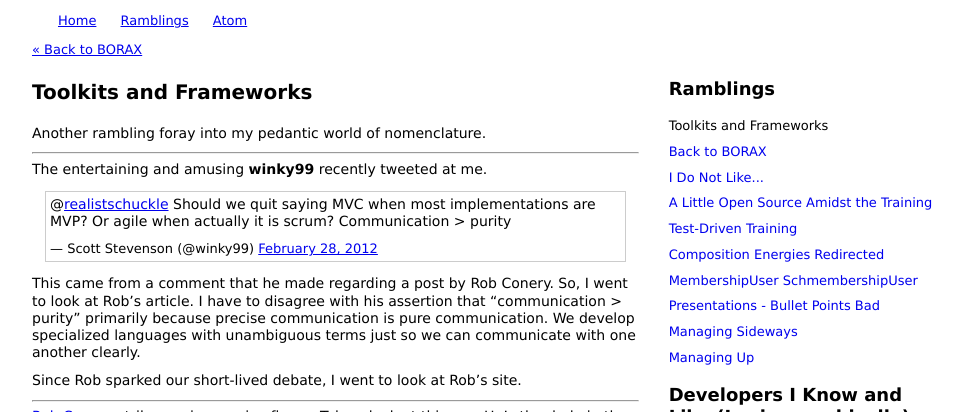
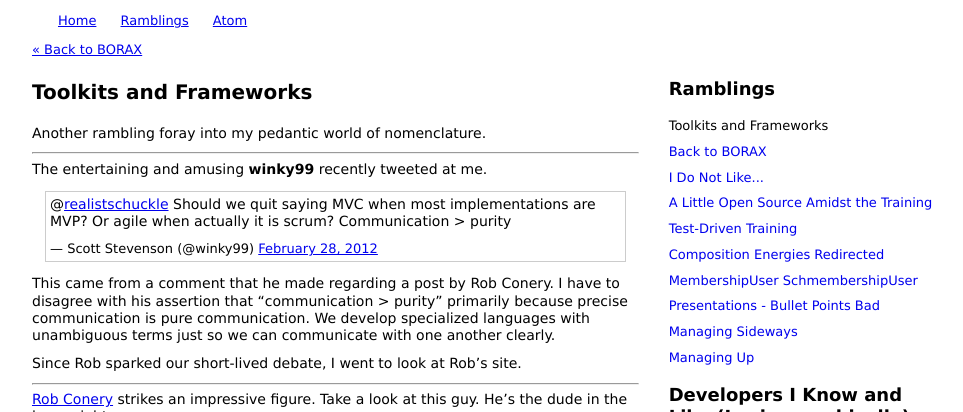
Before and after one commit to roberts-sandbox/test-realist, a Jekyll site: the page built from _posts/2012-02-28-toolkits-and-frameworks.md, in a window 1280 px wide and 900 px high, cut to the strip 0-412 px from the top of the window. Shown: the whole strip, without its empty margins (153-1116 px from the left). Built offline with Jekyll 4.4.1, drawn with Linux system fonts in a browser that asks for light colours.

Commit message:
Update _posts/2012-02-28-toolkits-and-frameworks.md

```diff
--- a/_posts/2012-02-28-toolkits-and-frameworks.md
+++ b/_posts/2012-02-28-toolkits-and-frameworks.md
@@ -17,8 +17,7 @@
 
 <blockquote style="border: 1px solid #CCC; padding: 4px;" class="twitter-tweet"><p>@<a href="https://twitter.com/realistschuckle">realistschuckle</a> Should we quit saying MVC when most implementations are MVP? Or agile when actually it is scrum? Communication &gt; purity</p>&mdash; Scott Stevenson (@winky99) <a href="https://twitter.com/winky99/status/174497998523478017" data-datetime="2012-02-28T14:15:39+00:00">February 28, 2012</a></blockquote>
 
-This came from a comment that he made regarding a post by Rob Conery. So, I
-went to look at Rob's article. I have to disagree with his assertion that
+This came from a comment that he made regarding a post by Rob Conery. I have to disagree with his assertion that
 "communication > purity" primarily because precise communication is pure
 communication. We develop specialized languages with unambiguous terms just so
 we can communicate with one another clearly.
```
